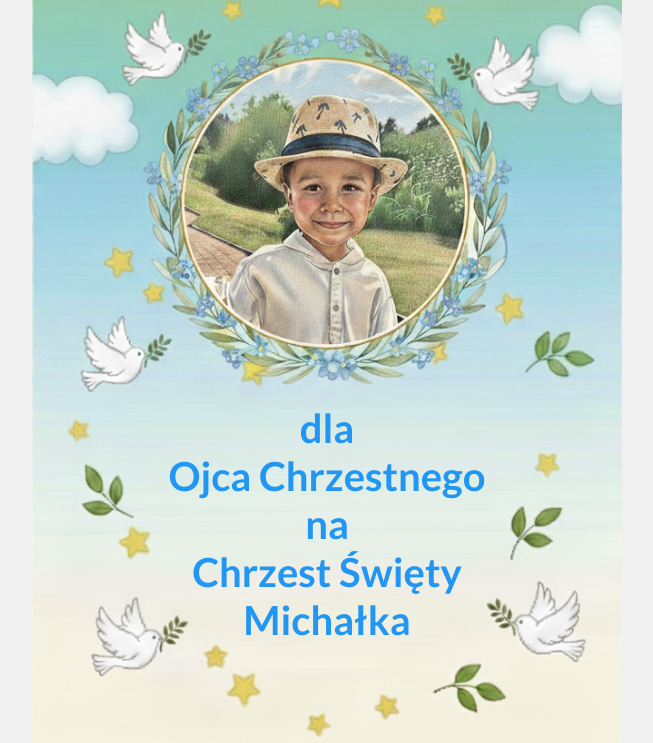
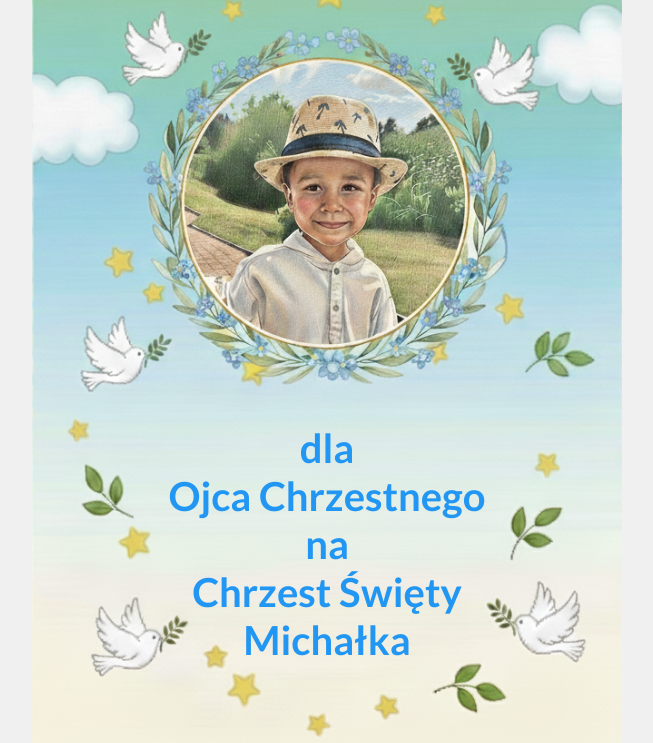
Before and after one commit to BartekPietrzyk/zaprtata, a plain HTML site: page index.html in a window 1280 px wide. Shown: the part 56-799 px from the top of the page, without its empty margins (313-966 px from the left). Drawn offline with Linux system fonts and the light colour scheme.

Commit message:
solution

```diff
--- a/main.css
+++ b/main.css
@@ -41,7 +41,7 @@ body {
 
 .invit2-container {
     position: absolute;
-    bottom: 100px;
+    bottom: 80px;
     left: 50%;
     transform: translateX(-50%);
     width: 90%;
```
